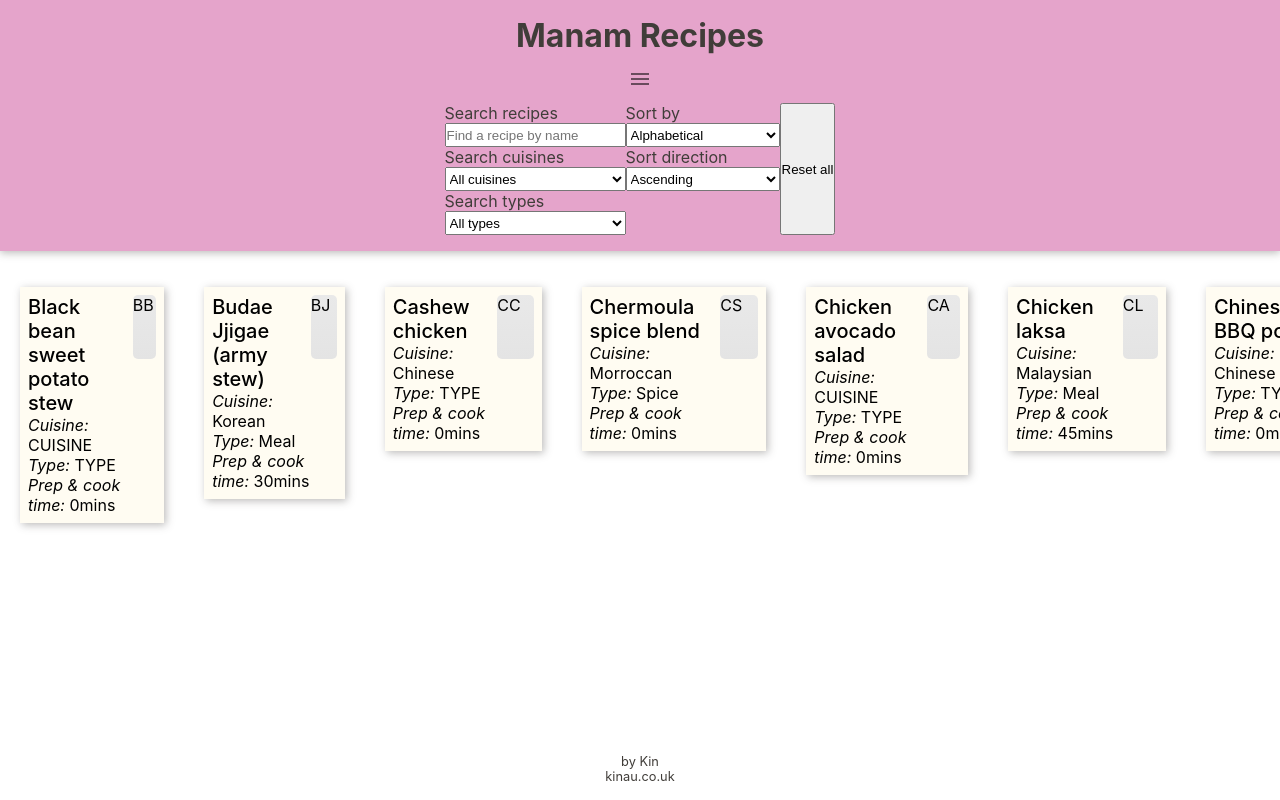
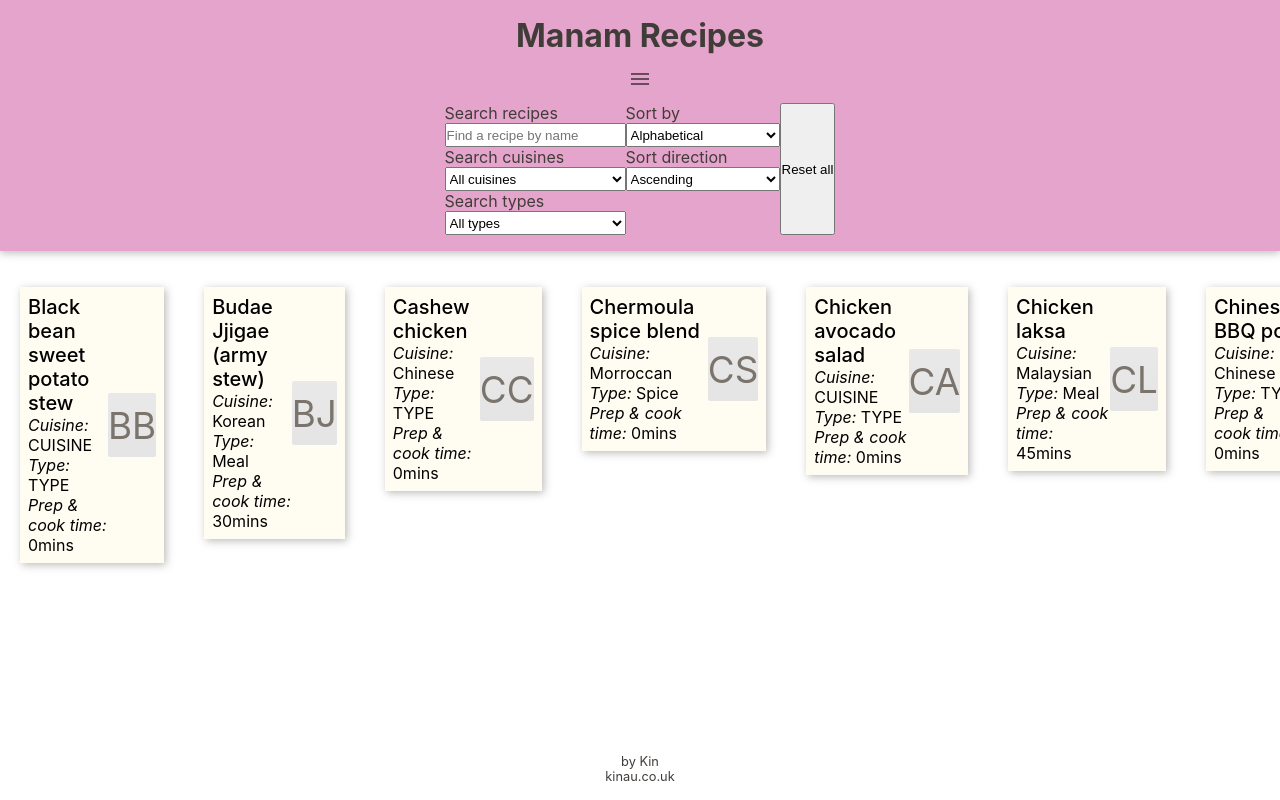
Before and after one commit to kin-au/manam-recipes, a React (Create React App) app: page /recipes in a window 1280 px wide. Shown: the top 800 px of the page. Built offline with nearby package versions, Linux system fonts and the light colour scheme.

Commit message:
recipeimage style

```diff
--- a/src/components/RecipeCard/RecipeCard.style.js
+++ b/src/components/RecipeCard/RecipeCard.style.js
@@ -8,6 +8,7 @@ const RecipeCard = styled.div`
   background-color: #fffcf2;
   display: flex;
   justify-content: space-between;
+  align-items: center;
 `;
 
 const RecipeText = styled.div`
--- a/src/components/RecipeImage/RecipeImage.style.js
+++ b/src/components/RecipeImage/RecipeImage.style.js
@@ -3,8 +3,22 @@ import styled from "styled-components";
 const Container = styled.div`
   height: 4rem;
   width: 4rem;
-  border-radius: 5px;
+  border-radius: 2px;
   background: linear-gradient(#e9e9e9, #e4e4e4);
+  display: flex;
+  justify-content: center;
+  align-items: center;
 `;
 
-export { Container };
+const Image = styled.img`
+  height: 100%;
+  width: 100%;
+  object-fit: cover;
+`;
+
+const Initials = styled.div`
+  font-size: 2.3rem;
+  color: #7a746c;
+`;
+
+export { Container, Image, Initials };
--- a/src/components/RecipeImage/RecipeImage.tsx
+++ b/src/components/RecipeImage/RecipeImage.tsx
@@ -15,9 +15,9 @@ const RecipeImage = (props: RecipeImageProps) => {
   return (
     <SC.Container>
       {recipeImage ? (
-        <img src={recipeImage} alt="dish" />
+        <SC.Image src={recipeImage} alt="dish" />
       ) : (
-        <div>{initials(recipeName)}</div>
+        <SC.Initials>{initials(recipeName)}</SC.Initials>
       )}
     </SC.Container>
   );
```
